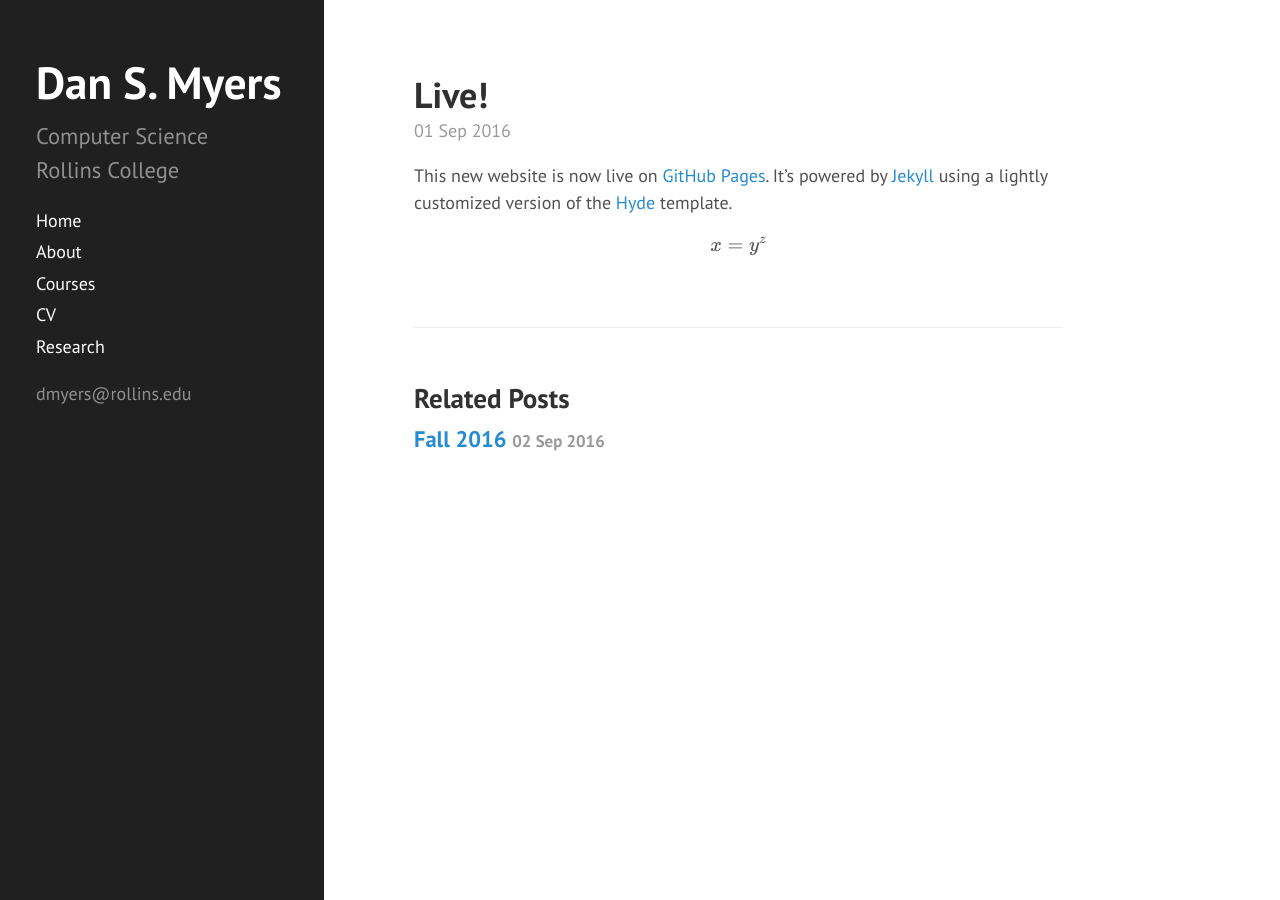
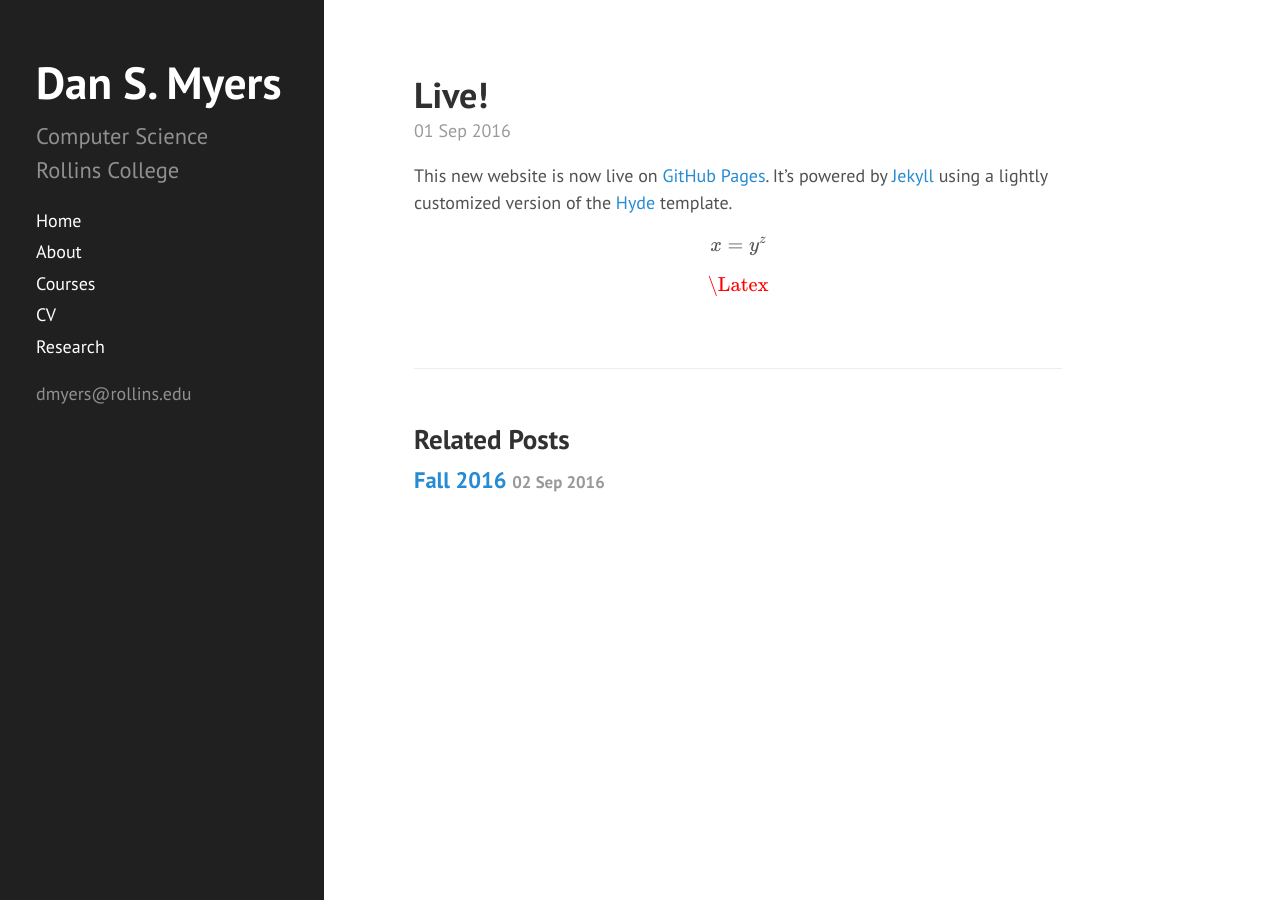
Before and after one commit to dansmyers/dansmyers.github.io-archived, a Jekyll site: the page built from _posts/2016-09-01-live.md, in a window 1280 px wide. Built offline with Jekyll 4.4.1, drawn with Linux system fonts in a browser that asks for light colours; formulas are drawn with MathJax 3.

Commit message:
Update 2016-09-01-live.md

```diff
--- a/_posts/2016-09-01-live.md
+++ b/_posts/2016-09-01-live.md
@@ -9,3 +9,5 @@ This new website is now live on [GitHub Pages](https://pages.github.com). It's p
 using a lightly customized version of the [Hyde](http://hyde.getpoole.com) template.
 
 $$ x = y^z $$
+
+$$ \Latex $$
```
